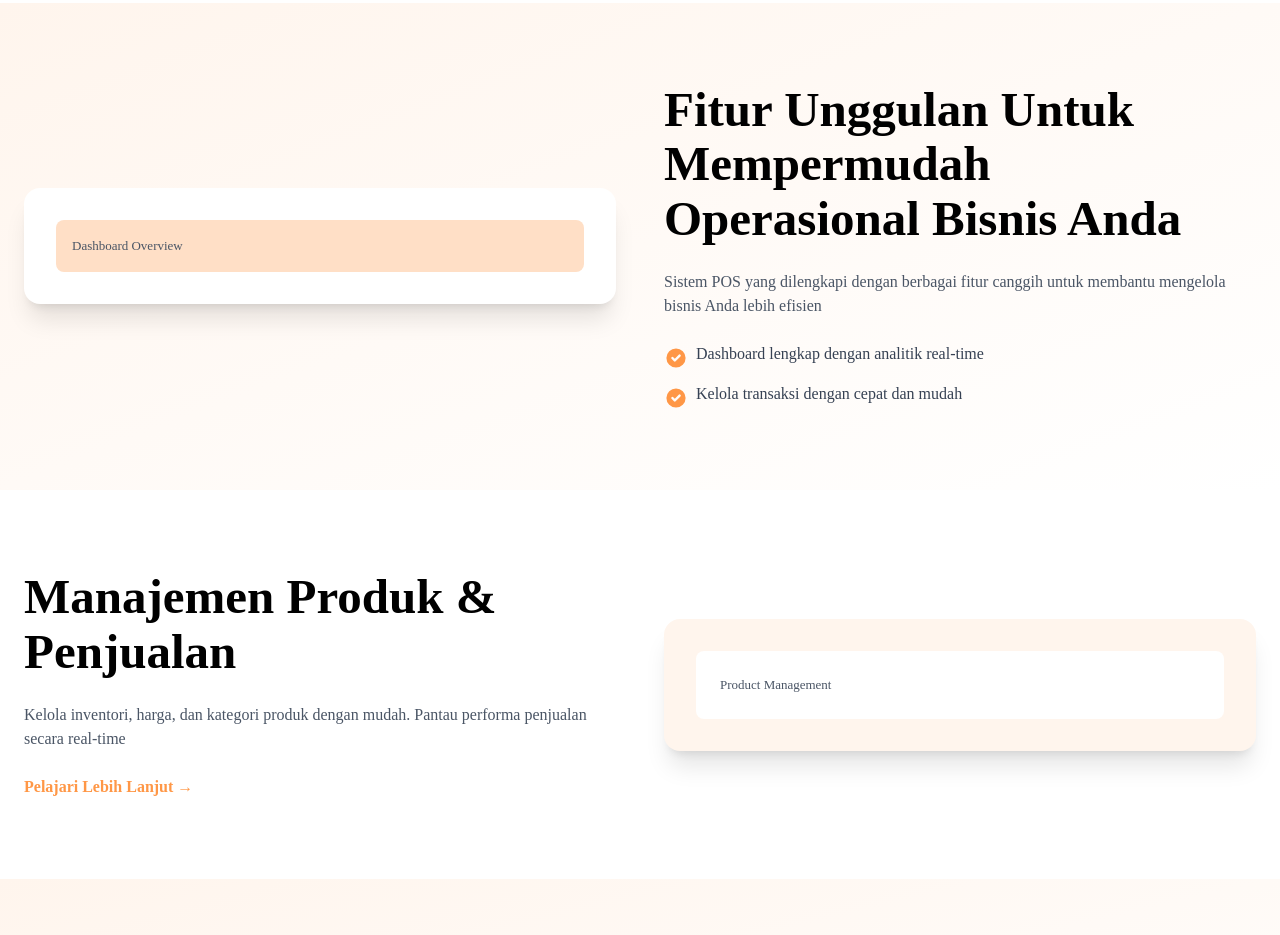
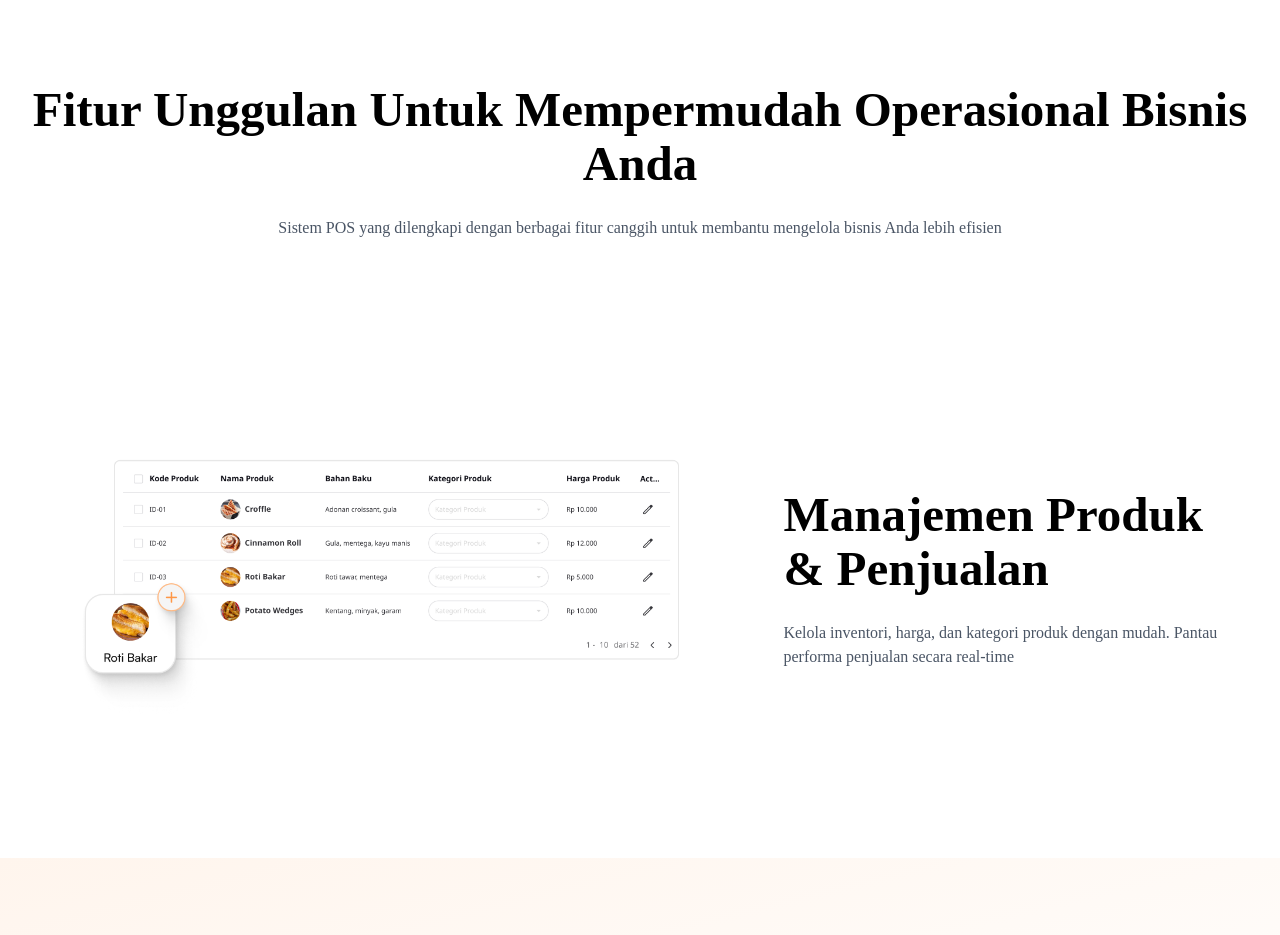
Before and after one commit to kalikodeid/positif-landing-page, an Astro site: page / in a window 1280 px wide. Shown: the part 1108-2043 px from the top of the page. Built offline with nearby package versions, Linux system fonts and the light colour scheme; Astro itself is replaced by a stand-in of ours; a web font is replaced by a local one.

Commit message:
feat: enhance Features component layout and content for better user engagement

```diff
--- a/src/components/Features.astro
+++ b/src/components/Features.astro
@@ -1,19 +1,16 @@
 ---
+import Fitur1Image from '../assets/fitur1.png?url';
+import Fitur2Image from '../assets/fitur2.png?url';
+import Fitur3Image from '../assets/fitur3.png?url';
+import Fitur4Image from '../assets/fitur4.png?url';
+import Fitur5Image from '../assets/fitur5.png?url';
 ---
 
-<!-- Feature blocks can be composed where needed by passing content via the slot or by importing this file and wrapping blocks -->
-
-<!-- Feature 1: Dashboard Overview -->
-<section class="py-20 bg-linear-to-br from-primary-50 to-white">
+<!-- Feature blocks can be composed where needed by passing content via the slot or by importing this file and wrapping blocks --><!-- Feature 1: Dashboard Overview -->
+<div class="h-[200vh]">
+  <section class="py-20 h-[20%]">
     <div class="container mx-auto px-6">
-    <div class="grid md:grid-cols-2 gap-12 items-center">
-      <div class="bg-white rounded-2xl shadow-xl p-8">
-        <div class="space-y-4">
-          <div class="bg-primary-100 rounded-lg p-4">
-            <div class="text-sm text-gray-600">Dashboard Overview</div>
-          </div>
-        </div>
-      </div>
+      <div class="flex flex-col gap-12 items-center text-center">
         <div>
           <h2 class="text-4xl font-bold mb-6">
             Fitur Unggulan Untuk Mempermudah Operasional Bisnis Anda
@@ -22,32 +19,6 @@
             Sistem POS yang dilengkapi dengan berbagai fitur canggih untuk
             membantu mengelola bisnis Anda lebih efisien
           </p>
-        <ul class="space-y-3">
-          <li class="flex items-start">
-            <svg
-              class="w-6 h-6 text-primary-500 mr-2 mt-1"
-              fill="currentColor"
-              viewBox="0 0 20 20"
-              ><path
-                fill-rule="evenodd"
-                d="M10 18a8 8 0 100-16 8 8 0 000 16zm3.707-9.293a1 1 0 00-1.414-1.414L9 10.586 7.707 9.293a1 1 0 00-1.414 1.414l2 2a1 1 0 001.414 0l4-4z"
-                clip-rule="evenodd"></path></svg
-            ><span class="text-gray-700"
-              >Dashboard lengkap dengan analitik real-time</span>
-          </li>
-          <li class="flex items-start">
-            <svg
-              class="w-6 h-6 text-primary-500 mr-2 mt-1"
-              fill="currentColor"
-              viewBox="0 0 20 20"
-              ><path
-                fill-rule="evenodd"
-                d="M10 18a8 8 0 100-16 8 8 0 000 16zm3.707-9.293a1 1 0 00-1.414-1.414L9 10.586 7.707 9.293a1 1 0 00-1.414 1.414l2 2a1 1 0 001.414 0l4-4z"
-                clip-rule="evenodd"></path></svg
-            ><span class="text-gray-700"
-              >Kelola transaksi dengan cepat dan mudah</span>
-          </li>
-        </ul>
         </div>
       </div>
     </div>
@@ -56,25 +27,18 @@
   <!-- Feature 2: Product Management -->
   <section class="py-20 bg-white">
     <div class="container mx-auto px-6">
-    <div class="grid md:grid-cols-2 gap-12 items-center">
-      <div class="order-2 md:order-1">
-        <h2 class="text-4xl font-bold mb-6">
-          Manajemen Produk & Penjualan
-        </h2>
+      <div class="flex flex-row gap-12 items-center">
+        <div class="order-2 md:order-1 w-[40%]">
+          <h2 class="text-4xl font-bold mb-6">Manajemen Produk & Penjualan</h2>
           <p class="text-gray-600 mb-6">
             Kelola inventori, harga, dan kategori produk dengan mudah. Pantau
             performa penjualan secara real-time
           </p>
-        <button class="text-primary-500 font-semibold hover:text-primary-600"
-          >Pelajari Lebih Lanjut →</button
-        >
         </div>
-      <div
-        class="order-1 md:order-2 bg-primary-50 rounded-2xl shadow-xl p-8"
-      >
+        <div class="order-0 p-8 w-[60%]">
           <div class="bg-white rounded-lg p-6">
             <div class="space-y-4">
-            <div class="text-sm text-gray-600">Product Management</div>
+              <img src={Fitur1Image} alt="Fitur 1" class="w-max h-auto" />
             </div>
           </div>
         </div>
@@ -116,16 +80,14 @@
             Aplikasi Kasir Mobile & Website
           </h2>
           <p class="text-gray-600 mb-6">
-          Akses sistem POS Anda dari mana saja melalui aplikasi mobile dan
-          web dashboard
+            Akses sistem POS Anda dari mana saja melalui aplikasi mobile dan web
+            dashboard
           </p>
           <button class="text-primary-500 font-semibold hover:text-primary-600"
             >Pelajari Lebih Lanjut →</button
           >
         </div>
-      <div
-        class="order-1 md:order-2 bg-primary-50 rounded-2xl shadow-xl p-8"
-      >
+        <div class="order-1 md:order-2 bg-primary-50 rounded-2xl shadow-xl p-8">
           <div class="flex gap-4">
             <div class="bg-white rounded-lg p-4 flex-1">
               <div class="text-sm text-gray-600">Mobile App</div>
@@ -175,11 +137,10 @@
             >Pelajari Lebih Lanjut →</button
           >
         </div>
-      <div
-        class="order-1 md:order-2 bg-primary-50 rounded-2xl shadow-xl p-8"
-      >
+        <div class="order-1 md:order-2 bg-primary-50 rounded-2xl shadow-xl p-8">
           <div class="text-sm text-gray-600">Sales Reports & Tax</div>
         </div>
       </div>
     </div>
   </section>
+</div>
```
Lines whose indentation alone changed are shown as unchanged.
